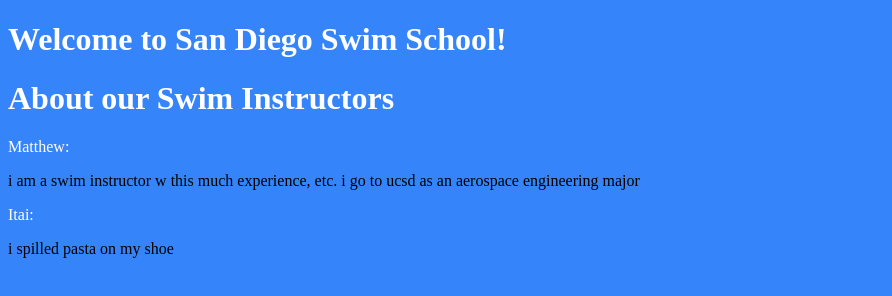
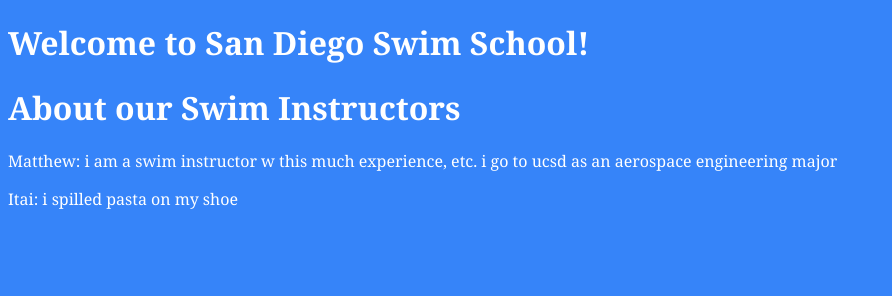
Before and after one commit to matthewchennn/san-diego-swim-school, a plain HTML site: page index.html in a window 1280 px wide. Shown: the whole page, without its empty margins (0-892 px from the left). Drawn offline with Linux system fonts and the light colour scheme.

Commit message:
Update index.html

```diff
--- a/index.html
+++ b/index.html
@@ -4,16 +4,16 @@
 <body style="background-color:rgb(54, 132, 249)">
 
 <body>
-<h1 style ="font-family:Georgia;"><h1 style="color:white"> Welcome to San Diego Swim School! </h1>
-<h1 style ="font-family:Georgia;"><h1 style="color:white">About our Swim Instructors</h1>
+<h1 style="font-family:georgia; color:white;">Welcome to San Diego Swim School! </h1>
+<h1 style="font-family:georgia; color:white;">About our Swim Instructors</h1>
 
-<p style ="font-family:Georgia;"><p style="color:white"> Matthew: </p>
-i am a swim instructor w this much experience, etc. i go to ucsd as an aerospace engineering major
+<p style="font-family: georgia; color:white;"> Matthew: i am a swim instructor w this much experience, etc. i go to ucsd as an aerospace engineering major </p>
 
-<p style ="font-family:Georgia;"><p style="color:white"> Itai: </p>
-i spilled pasta on my shoe
+<p style="font-family:georgia; color:white;"> Itai: i spilled pasta on my shoe
+</p>
 
 
+<h1 style="color:white">
 
 </body>
 </html>
```
